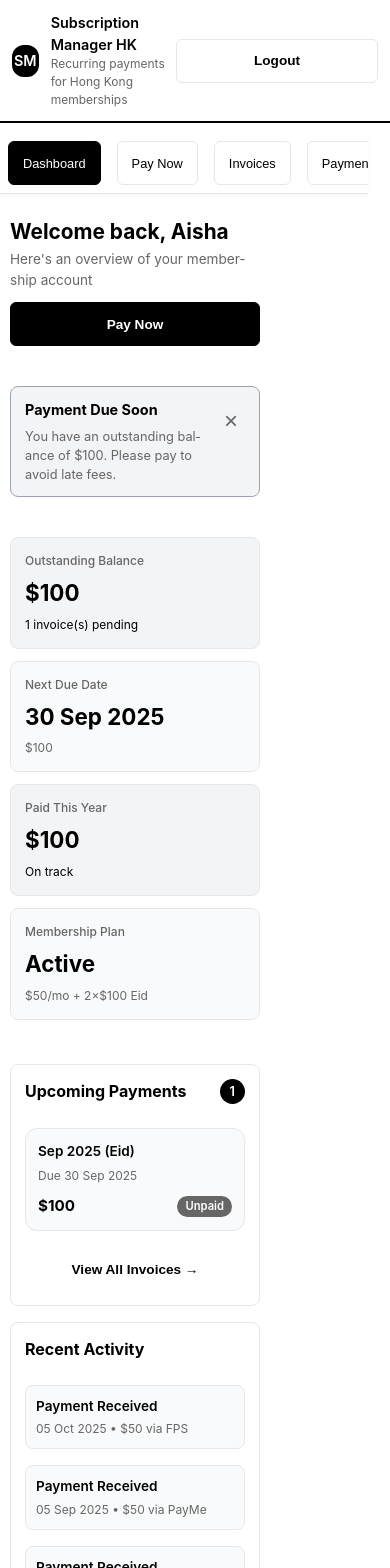
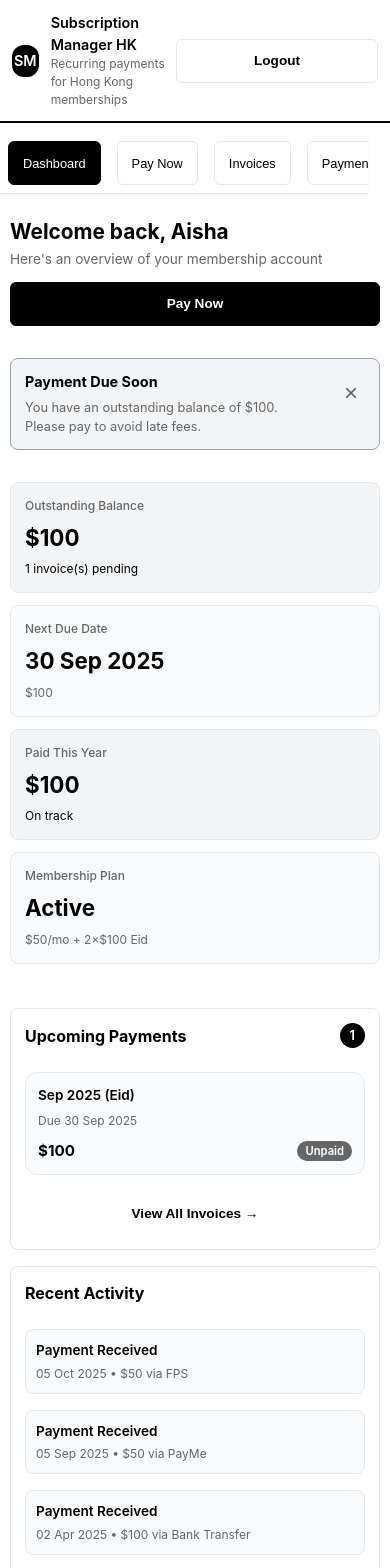
Before and after one commit to Cedrik0007/saas, a React (Vite) app in the folder client/: page /member in a window 390 px wide. Shown: the top 1568 px of the page. Built offline with nearby package versions, Linux system fonts and the light colour scheme.

Commit message:
made responsive member

```diff
--- a/client/src/index.css
+++ b/client/src/index.css
@@ -431,9 +431,11 @@
     display: flex;
   }
 
+
   .admin-layout,
   .member-layout {
-    grid-template-columns: 1fr;
+    grid-template-columns: 1fr !important;
+
     gap: 0;
   }
 
@@ -510,6 +512,10 @@
 .member-main {
   padding: 24px clamp(16px, 4vw, 48px) 48px;
   position: relative;
+  width: 100%;
+  max-width: 100vw;
+  overflow-x: hidden;
+  box-sizing: border-box;
 }
 
 .member-layout {
@@ -536,6 +542,8 @@
   overflow-x: hidden;
   position: sticky;
   top: 24px;
+  width: 100%;
+  box-sizing: border-box;
 }
 
 .member-menu nav {
@@ -1320,6 +1328,9 @@
   display: grid;
   grid-template-columns: repeat(auto-fit, minmax(260px, 1fr));
   gap: 20px;
+  width: 100%;
+  max-width: 100%;
+  overflow: hidden;
 }
 
 .due-summary ul {
@@ -1339,6 +1350,9 @@
 
 .payment-methods .tabs {
   flex-wrap: wrap;
+  width: 100%;
+  max-width: 100%;
+  overflow-x: auto;
 }
 
 .method-panel {
@@ -1346,6 +1360,10 @@
   border-radius: var(--radius-md);
   padding: 16px;
   margin-top: 12px;
+  width: 100%;
+  max-width: 100%;
+  box-sizing: border-box;
+  overflow: hidden;
 }
 
 .card-form .inline {
@@ -1393,6 +1411,9 @@
   margin-bottom: 24px;
   gap: 20px;
   flex-wrap: wrap;
+  width: 100%;
+  max-width: 100%;
+  box-sizing: border-box;
 }
 
 .member-dashboard-header h2 {
@@ -1418,6 +1439,10 @@
   margin-bottom: 24px;
   border: 1px solid;
   background: #fff;
+  width: 100%;
+  max-width: 100%;
+  box-sizing: border-box;
+  overflow: hidden;
 }
 
 .alert-warning {
@@ -1483,6 +1508,10 @@
   flex-direction: column;
   gap: 8px;
   transition: all 0.2s ease;
+  width: 100%;
+  max-width: 100%;
+  box-sizing: border-box;
+  overflow: hidden;
 }
 
 .stat-card:hover {
@@ -1553,6 +1582,10 @@
   display: flex;
   flex-direction: column;
   gap: 16px;
+  width: 100%;
+  max-width: 100%;
+  box-sizing: border-box;
+  overflow: hidden;
 }
 
 .card-header-flex {
@@ -1594,6 +1627,10 @@
   border-radius: 12px;
   gap: 16px;
   transition: all 0.2s ease;
+  width: 100%;
+  max-width: 100%;
+  box-sizing: border-box;
+  overflow: hidden;
 }
 
 .payment-item:hover {
@@ -1646,6 +1683,10 @@
   background: #f9fafb;
   border-radius: 8px;
   border: 1px solid #e5e7eb;
+  width: 100%;
+  max-width: 100%;
+  box-sizing: border-box;
+  overflow: hidden;
 }
 
 .activity-details {
@@ -1688,6 +1729,9 @@
   transition: all 0.2s ease;
   text-align: center;
   min-height: 70px;
+  width: 100%;
+  max-width: 100%;
+  box-sizing: border-box;
 }
 
 .quick-action-btn:hover {
@@ -1757,6 +1801,8 @@
   .member-main {
     padding: 16px;
     overflow-x: hidden;
+    width: 100%;
+    max-width: 100vw;
   }
 
   .card {
@@ -1946,6 +1992,8 @@
     padding: 12px;
     overflow-x: hidden;
     width: 100%;
+    max-width: 100vw;
+    box-sizing: border-box;
   }
 
   .card {
@@ -2027,6 +2075,8 @@
 
   .pay-now {
     grid-template-columns: 1fr;
+    width: 100%;
+    max-width: 100%;
   }
 
   .payment-methods .tabs {
@@ -2034,6 +2084,7 @@
     -webkit-overflow-scrolling: touch;
     padding-bottom: 8px;
     width: 100%;
+    max-width: 100%;
   }
 
   .tab {
@@ -2083,6 +2134,9 @@
     align-items: flex-start;
     gap: 12px;
     width: 100%;
+    max-width: 100%;
+    padding: 0;
+    margin: 0 0 16px 0;
   }
 
   .member-dashboard-header h2 {
@@ -2103,10 +2157,15 @@
   .member-stats-grid {
     grid-template-columns: 1fr;
     gap: 12px;
+    width: 100%;
+    max-width: 100%;
   }
 
   .stat-card {
     padding: 16px;
+    width: 100%;
+    max-width: 100%;
+    margin: 0;
   }
 
   .stat-value {
@@ -2125,11 +2184,16 @@
   .member-dashboard-grid {
     grid-template-columns: 1fr;
     gap: 16px;
+    width: 100%;
+    max-width: 100%;
   }
 
   .dashboard-card {
     padding: 16px;
     overflow-x: hidden;
+    width: 100%;
+    max-width: 100%;
+    margin: 0;
   }
 
   .card-header-flex {
@@ -2144,12 +2208,16 @@
   .quick-actions-grid {
     grid-template-columns: 1fr;
     gap: 10px;
+    width: 100%;
+    max-width: 100%;
   }
 
   .quick-action-btn {
     padding: 16px 12px;
     min-height: 60px;
     width: 100%;
+    max-width: 100%;
+    margin: 0;
   }
 
   .action-label {
@@ -2161,6 +2229,9 @@
     align-items: flex-start;
     padding: 14px;
     gap: 10px;
+    width: 100%;
+    max-width: 100%;
+    margin: 0;
   }
 
   .payment-info {
@@ -2190,6 +2261,9 @@
 
   .activity-item {
     padding: 12px;
+    width: 100%;
+    max-width: 100%;
+    margin: 0;
   }
 
   .activity-details strong {
@@ -2204,6 +2278,9 @@
 
   .alert-banner {
     padding: 14px 16px;
+    width: 100%;
+    max-width: 100%;
+    margin: 0 0 16px 0;
   }
 
   .alert-content strong {
@@ -2230,6 +2307,9 @@
 
   .method-panel {
     overflow-x: hidden;
+    width: 100%;
+    max-width: 100%;
+    padding: 12px;
   }
 
   .card-form .inline {
@@ -2406,10 +2486,16 @@
 
   .dashboard-card {
     padding: 14px;
+    width: 100%;
+    max-width: 100%;
+    box-sizing: border-box;
   }
 
   .stat-card {
     padding: 14px;
+    width: 100%;
+    max-width: 100%;
+    box-sizing: border-box;
   }
 
   .stat-value {
@@ -2444,6 +2530,9 @@
 
   .payment-item {
     padding: 12px;
+    width: 100%;
+    max-width: 100%;
+    box-sizing: border-box;
   }
 
   .payment-title {
@@ -2460,6 +2549,9 @@
 
   .activity-item {
     padding: 10px;
+    width: 100%;
+    max-width: 100%;
+    box-sizing: border-box;
   }
 
   .activity-details strong {
@@ -2472,6 +2564,9 @@
 
   .alert-banner {
     padding: 12px 14px;
+    width: 100%;
+    max-width: 100%;
+    box-sizing: border-box;
   }
 
   .alert-content strong {
@@ -2613,6 +2708,10 @@
   border-radius: 8px;
   margin-bottom: 20px;
   border: 1px solid var(--border);
+  width: 100%;
+  max-width: 100%;
+  box-sizing: border-box;
+  overflow: hidden;
 }
 
 /* Payment list perfect alignment */
```
Also changed, not shown: 5 other files (tests, documents, lock files or other folders).
